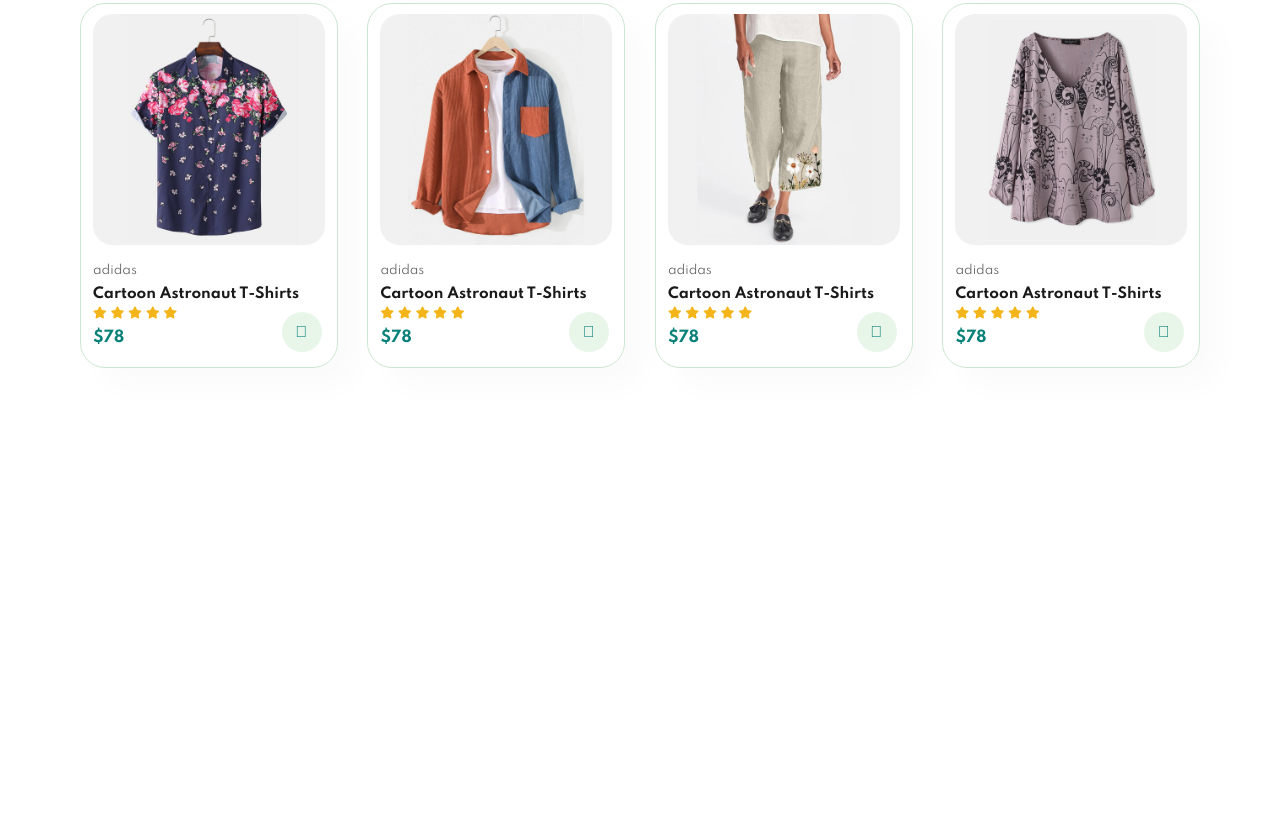
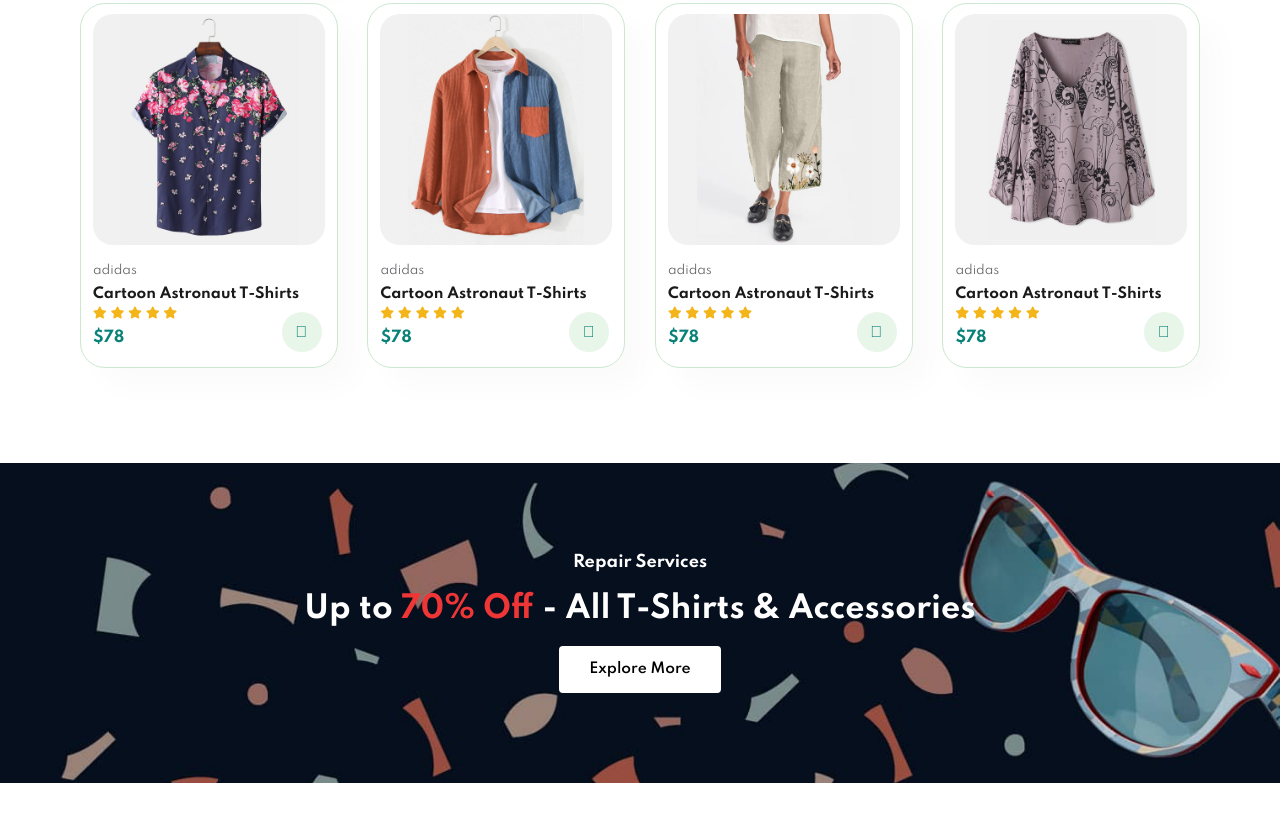
Before and after one commit to ondrapa/Dobr-Styl, a plain HTML site: page index.html in a window 1280 px wide. Shown: the part 1682-2503 px from the top of the page. Before the commit the page ends 2105 px from the top, so only its background shows below. Drawn offline with Linux system fonts and the light colour scheme.

Commit message:
Create banner

```diff
--- a/index.html
+++ b/index.html
@@ -196,6 +196,12 @@
         </div>
     </section>
 
+    <section id="banner" class="section-m1">
+        <h4>Repair Services</h4>
+        <h2>Up to <span>70% Off</span> - All T-Shirts & Accessories</h2>
+        <button class="normal">Explore More</button>
+    </section>
+
 
     <script src="main.js"></script>
 </body>
--- a/main.css
+++ b/main.css
@@ -36,6 +36,23 @@ p {
 
 .section-p1 {
     padding: 40px 80px;
+}
+
+.section-m1 {
+    margin: 40px 0;
+}
+
+button.normal{
+    font-size: 14px;
+    font-weight: 600;
+    padding: 15px 30px;
+    color: #000;
+    background-color: #fff;
+    border-radius: 4px;
+    cursor: pointer;
+    border: none;
+    outline: none;
+    transition: 0.2s;
 }
 
 body {
@@ -106,15 +123,15 @@ body {
     justify-content: center;
 }
 
-#hero h4{
+#hero h4 {
     padding-bottom: 15px;
 }
 
-#hero h1{
+#hero h1 {
     color: #088178;
 }
 
-#hero button{
+#hero button {
     background-image: url("img/button.png");
     background-color: transparent;
     color: #088178;
@@ -126,14 +143,14 @@ body {
     font-size: 15px;
 }
 
-#feature{
+#feature {
     display: flex;
     align-items: center;
     justify-content: space-between;
     flex-wrap: wrap;
 }
 
-#feature .fe-box{
+#feature .fe-box {
     width: 180px;
     text-align: center;
     padding: 25px 15px;
@@ -143,16 +160,16 @@ body {
     margin: 15px 0;
 }
 
-#feature .fe-box:hover{
+#feature .fe-box:hover {
     box-shadow: 10px 10px 54px rgba(70, 62, 221, 0.1);
 }
 
-#feature .fe-box img{
+#feature .fe-box img {
     width: 100%;
     margin-bottom: 10px;
 }
 
-#feature .fe-box h6{
+#feature .fe-box h6 {
     display: inline-block;
     padding: 9px 8px 6px 8px;
     line-height: 1;
@@ -161,38 +178,38 @@ body {
     background-color: #fddde4;
 }
 
-#feature .fe-box:nth-child(2) h6{
+#feature .fe-box:nth-child(2) h6 {
     background-color: #cce7d0;
 }
 
-#feature .fe-box:nth-child(3) h6{
+#feature .fe-box:nth-child(3) h6 {
     background-color: #d1e8f2;
 }
 
-#feature .fe-box:nth-child(4) h6{
+#feature .fe-box:nth-child(4) h6 {
     background-color: #cdd4f8;
 }
 
-#feature .fe-box:nth-child(5) h6{
+#feature .fe-box:nth-child(5) h6 {
     background-color: #f6dbf6;
 }
 
-#feature .fe-box:nth-child(6) h6{
+#feature .fe-box:nth-child(6) h6 {
     background-color: #fff2e5;
 }
 
-#product1{
+#product1 {
     text-align: center;
 }
 
-#product1 .pro-container{
+#product1 .pro-container {
     display: flex;
     justify-content: space-between;
     padding-top: 20px;
     flex-wrap: wrap;
 }
 
-#product1 .pro{
+#product1 .pro {
     width: 23%;
     min-width: 250px;
     padding: 10px 12px;
@@ -205,44 +222,44 @@ body {
     position: relative;
 }
 
-#product1 .pro:hover{
+#product1 .pro:hover {
     box-shadow: 20px 20px 30px rgba(0, 0, 0, 0.06);
 }
 
-#product1 .pro img{
+#product1 .pro img {
     width: 100%;
     border-radius: 20px;
 }
 
-#product1 .pro .des{
+#product1 .pro .des {
     text-align: start;
     padding: 10px 0;
 }
 
-#product1 .pro .des span{
+#product1 .pro .des span {
     color: #606063;
     font-size: 12px;
 }
 
-#product1 .pro .des h5{
+#product1 .pro .des h5 {
     padding-top: 7px;
     color: #1a1a1a;
     font-size: 14px;
 }
 
-#product1 .pro .des i{
+#product1 .pro .des i {
     font-size: 12px;
     color: rgb(243, 181, 25);
 }
 
-#product1 .pro .des h4{
+#product1 .pro .des h4 {
     padding-top: 7px;
     font-size: 15px;
     font-weight: 700;
     color: #088178;
 }
 
-#product1 .pro .cart{
+#product1 .pro .cart {
     width: 40px;
     height: 40px;
     line-height: 40px;
@@ -255,3 +272,35 @@ body {
     bottom: 15px;
     right: 15px;
 }
+
+#banner {
+    display: flex;
+    flex-direction: column;
+    justify-content: center;
+    align-items: center;
+    text-align: center;
+    background-image: url("img/banner/b2.jpg");
+    width: 100%;
+    height: 40vh;
+    background-size: cover;
+    background-position: center;
+}
+
+#banner h4 {
+    color: #fff;
+    font-size: 16px;
+}
+
+#banner h2 {
+    color: #fff;
+    font-size: 30px;
+    padding: 10px 0;
+}
+
+#banner h2 span {
+    color: #ef3636;
+}
+#banner button:hover {
+    background: #088178;
+    color: #fff;
+}
```
Also changed, not shown: img/banner/b1.jpg (added), img/banner/b10.jpg (added), img/banner/b14.png (added), img/banner/b16.jpg (added), img/banner/b17.jpg (added), img/banner/b18.jpg (added), img/banner/b19.jpg (added), img/banner/b2.jpg (added), img/banner/b20.jpg (added), img/banner/b4.jpg (added), img/banner/b7.jpg (added).
